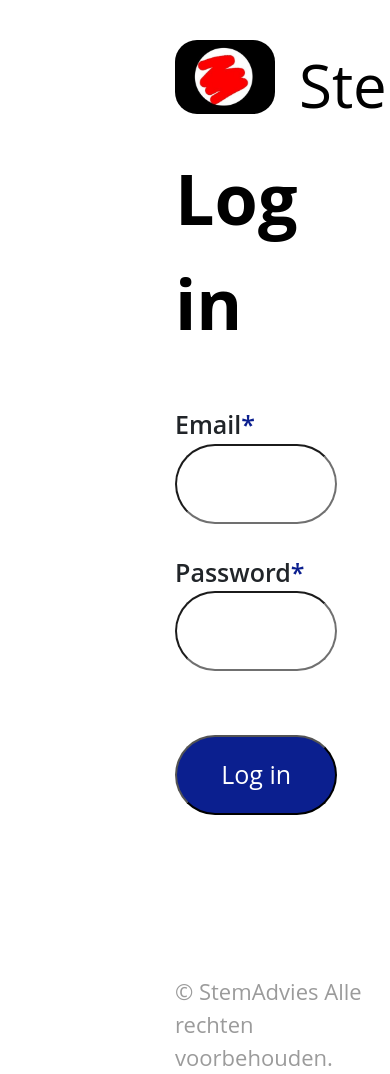
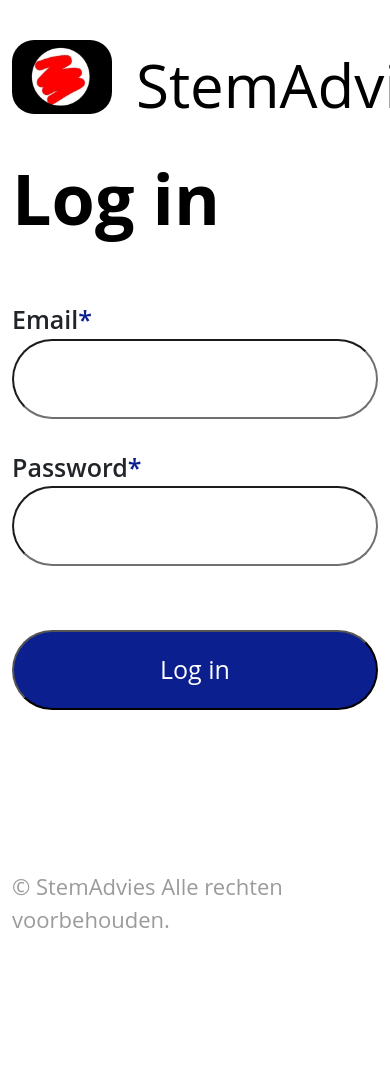
Before and after one commit to Ryboy2002/Stemadvies, a PHP site: page / in a window 390 px wide; the page is wider, and only the part inside the window is pictured. After the commit the page ends 928 px from the top of that part, so only its background shows below. Run offline with PHP 8.4, Linux system fonts and the light colour scheme.

Commit message:
Alweer de styling veranderd, login.php is nu responsive?! -Ryan

```diff
--- a/assets/styles.css
+++ b/assets/styles.css
@@ -34,17 +34,17 @@ html, body {
 
 #div_title {
     margin-top: 40px;
-    margin-left: 163px;
+    /*margin-left: 163px;*/
 }
 #div_login {
-    margin-left: 163px;
+   /* margin-left: 163px;*/
     font-size: 70px;
     font-weight: bold;
     color:#000000;
 }
 
 #formLogin {
-    margin-left: 163px;
+    /*margin-left: 163px;*/
 }
 
 #formLogin label {
@@ -58,7 +58,7 @@ html, body {
 
 #formLogin input {
     /*width: 634px;*/
-    width: 80%;
+    width: 100%;
     height: 80px;
     border-radius: 40px;
 }
@@ -84,16 +84,16 @@ html, body {
     margin-top: 40px;
 }
 
-#copyright {
+.copyright {
     color: #9B9B9B;
     font-size: 22px;
-    margin-left: 163px;
+ /*   margin-left: 163px;*/
     margin-top: 160px;
 }
 
 header, footer {
     background: #0B1F8F;
-    height: 10vh;
+    height: 12vh;
 }
 
 footer {
@@ -102,3 +102,8 @@ footer {
     left: 0;
     right: 0;
 }
+
+.containerWidth {
+    max-width: 955px;
+    margin: auto;
+}
--- a/webpage/admin.php
+++ b/webpage/admin.php
@@ -14,10 +14,12 @@
 <body>
 
 <header>
-
+<div class="container"></div>
 </header>
 <footer>
-
+<div class="container">
+    <div class="copyright">© StemAdvies Alle rechten voorbehouden.</div>
+</div>
 </footer>
 </body>
 </html>
--- a/webpage/login.php
+++ b/webpage/login.php
@@ -35,8 +35,8 @@ if ($_SERVER["REQUEST_METHOD"] == "POST") {
 </head>
 <body>
 <div class="container-fluid">
-    <div class="row" style="height:100vh">
-        <div class="col-lg-6 container-left" style="background-color: white;">
+    <div class="row" style="height:100vh;">
+        <div class="col-lg-6 container-left" style="background-color: white; max-width: 650px; margin: auto">
             <div id="div_title"><p style="float: left;"><img class="logo_Stemadvies" src="../assets/images/StemAdvies.png"></p>
                 <p class="title_Stemadvies">StemAdvies</p>
             </div>
@@ -48,7 +48,7 @@ if ($_SERVER["REQUEST_METHOD"] == "POST") {
                 <input class="input_text" type="password" id="password" name="password" value="" required="required"><br><br>
                 <input class="input_submit" type="submit" value="Log in">
             </form>
-            <div id="copyright">© StemAdvies Alle rechten voorbehouden.</div>
+            <div class="copyright">© StemAdvies Alle rechten voorbehouden.</div>
         </div>
         <div class="col-lg-6 container-right" style="background-color: aqua">
 
```
